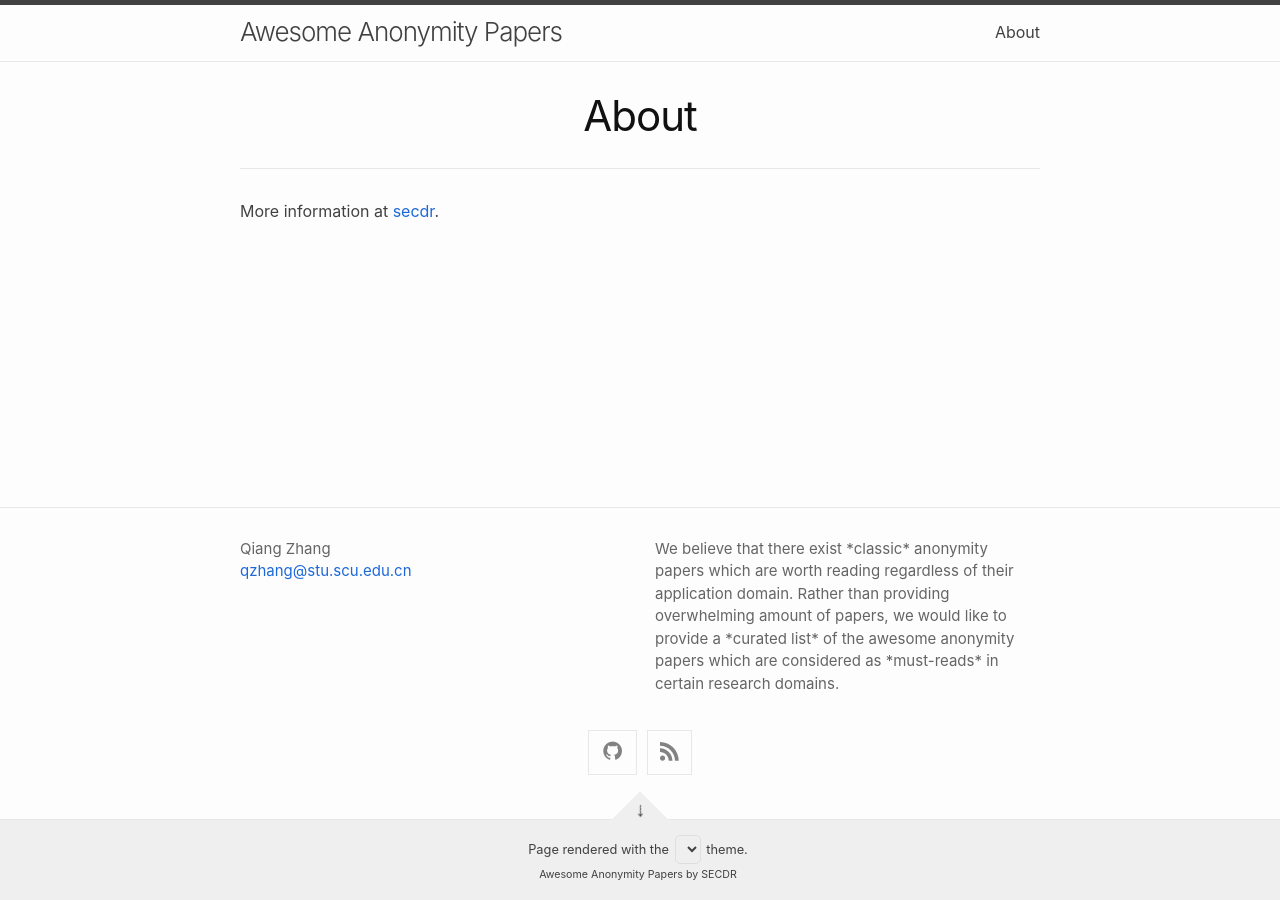
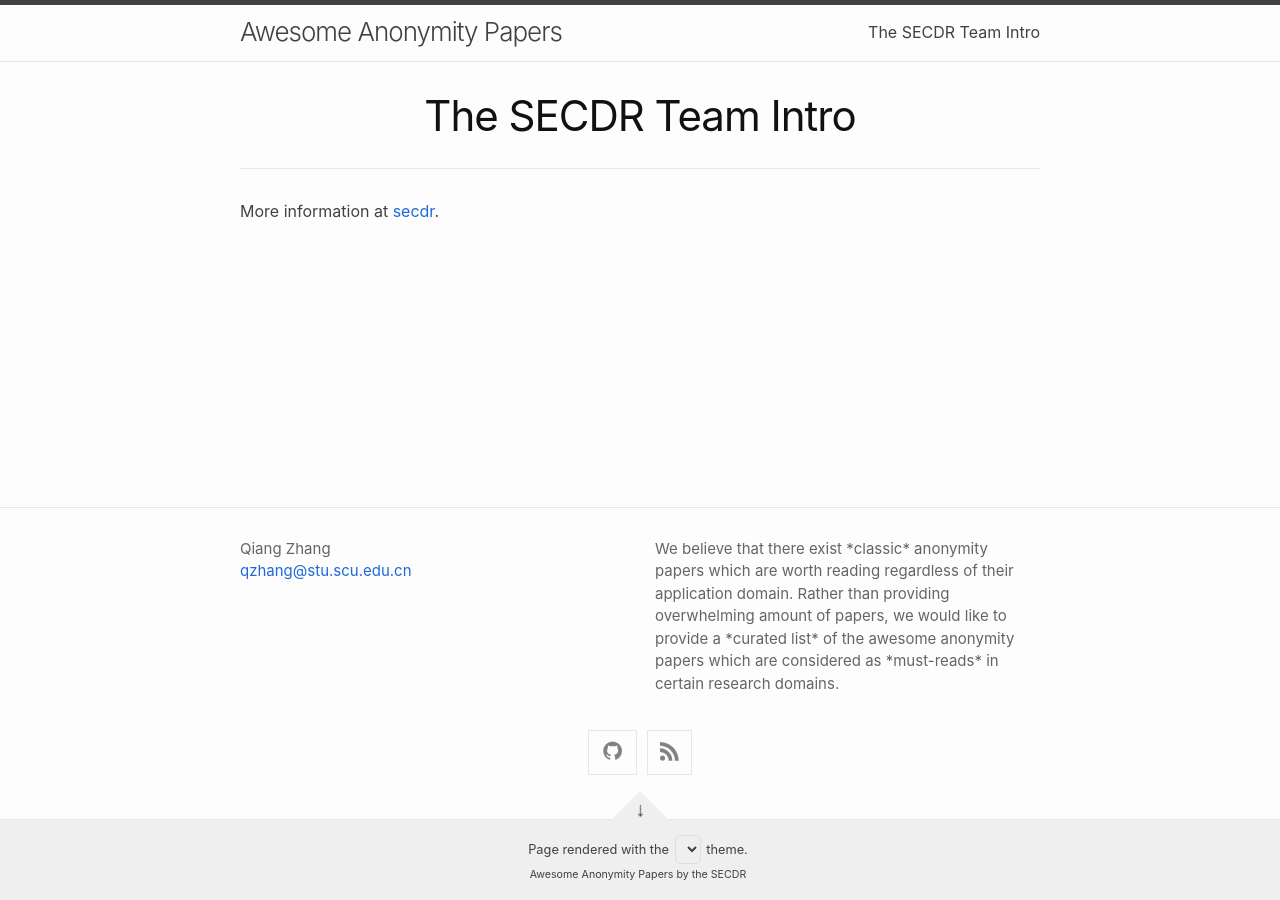
Before and after one commit to secdr/awesome-anonymity-papers, a Jekyll site: the page built from about.md, in a window 1280 px wide. Built offline with Jekyll 4.4.1, drawn with Linux system fonts in a browser that asks for light colours; part of the change alters nothing that is shown.

Commit message:
Minor tweaks of theme changing & the about page.

```diff
--- a/_includes/sub-footer.html
+++ b/_includes/sub-footer.html
@@ -12,7 +12,7 @@
       {%- endif %}
       {%- endfor %}
     </select> theme.
-    <div><small>Awesome Anonymity Papers by SECDR</small></div>
+    <div><small>Awesome Anonymity Papers by the SECDR</small></div>
   </div>
 </div>
 
--- /dev/null
+++ b/_plugins/skin_manager.rb
@@ -0,0 +1,37 @@
+# frozen_string_literal: true
+
+module MinimaDemo
+  class << self
+    attr_accessor :available_skins
+  end
+
+  Jekyll::Hooks.register :site, :post_read do |site|
+    skins_dir = site.in_theme_dir("_sass", "minima", "skins")
+    MinimaDemo.available_skins = Dir["#{skins_dir}/*.scss"].map { |i| File.basename(i, ".scss") }
+  end
+
+  Jekyll::Hooks.register [:pages, :documents], :pre_render do |doc, payload|
+    payload["page"]["available_skins"] = MinimaDemo.available_skins
+  end
+
+  class SkinPage < Jekyll::PageWithoutAFile
+    def initialize(site, skin_name)
+      super(site, site.source, "assets/css", "#{skin_name}.scss")
+    end
+  end
+
+  class StyleSheetGenerator < Jekyll::Generator
+    def generate(site)
+      MinimaDemo.available_skins.each do |skin_name|
+        site.pages << SkinPage.new(site, skin_name).tap do |page|
+          page.data["skin_name"] = skin_name
+          page.content = <<~SCSS
+            @import
+              "minima/skins/{{ page.skin_name }}",
+              "minima/initialize";
+          SCSS
+        end
+      end
+    end
+  end
+end
--- a/about.md
+++ b/about.md
@@ -1,6 +1,6 @@
 ---
 layout: page
-title: About
+title: The SECDR Team Intro
 permalink: /about/
 ---
 
```
